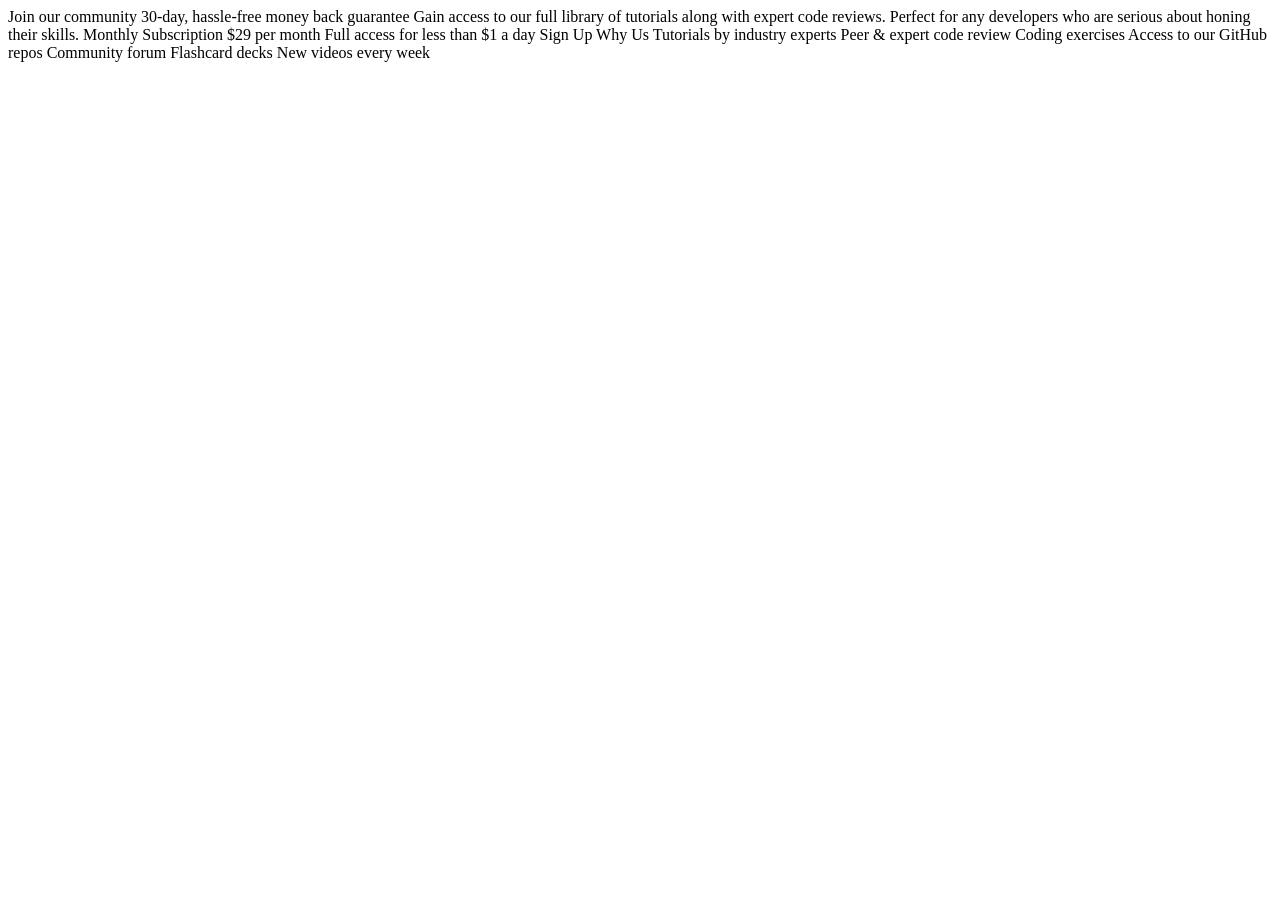
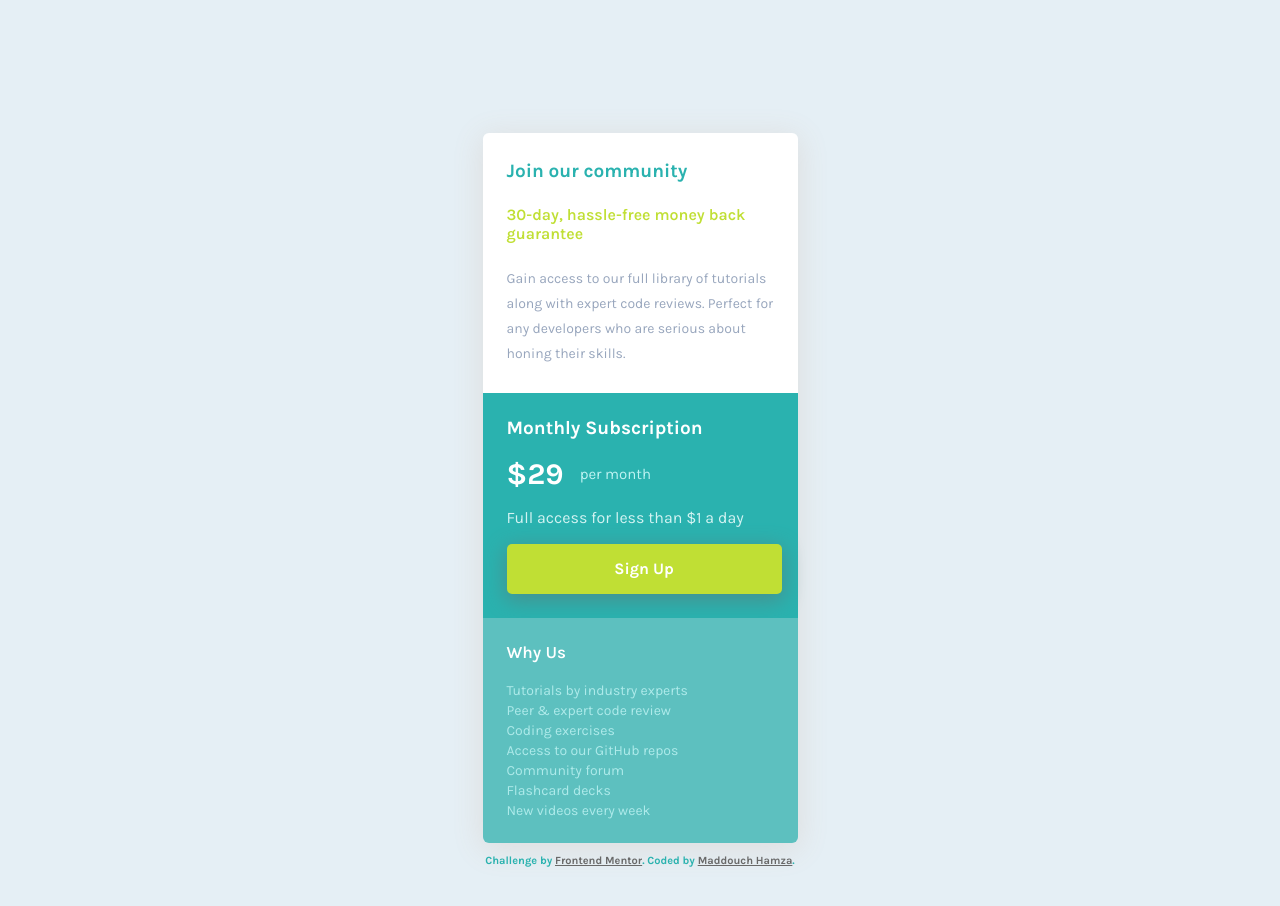
Before and after one commit to Maddouchhamza/single-price-grid-component-master, a plain HTML site: page index.html in a window 1280 px wide. Before the commit the page ends 800 px from the top, so only its background shows below. Drawn offline with Linux system fonts and the light colour scheme.

Commit message:
First approach done !!!

```diff
--- a/index.html
+++ b/index.html
@@ -12,39 +12,56 @@
 </head>
 
 <body>
-  Join our community
+  <main>
+    <section>
+      <div class="title">
+        Join our community
+      </div>
+      <div class="description">
+        30-day, hassle-free money back guarantee
+      </div>
+      <div class="resume">
+        Gain access to our full library of tutorials along with expert code reviews.
+        Perfect for any developers who are serious about honing their skills.
+      </div>
+    </section>
+    <section>
+      <div class="title">
+        Monthly Subscription
+      </div>
+      <div class="description">
+        <span>$29</span>
+        <div class="txt">per month</div>
+      </div>
+      <div class="resume">
+        Full access for less than $1 a day
+      </div>
+      <div class="button">
+        Sign Up
+      </div>
+    </section>
+    <section>
+      <div class="title">
+        Why Us
+      </div>
+      <div class="resume">
+        Tutorials by industry experts<br>
+        Peer & expert code review<br>
+        Coding exercises<br>
+        Access to our GitHub repos<br>
+        Community forum<br>
+        Flashcard decks<br>
+        New videos every week<br>
+      </div>
+    </section>
+  </main>
 
-  30-day, hassle-free money back guarantee
-
-  Gain access to our full library of tutorials along with expert code reviews.
-  Perfect for any developers who are serious about honing their skills.
-
-  Monthly Subscription
-
-  &dollar;29 per month
-
-  Full access for less than &dollar;1 a day
-
-  Sign Up
-
-  Why Us
-
-  Tutorials by industry experts
-  Peer &amp; expert code review
-  Coding exercises
-  Access to our GitHub repos
-  Community forum
-  Flashcard decks
-  New videos every week
-
-  <!-- <footer>
+  <footer>
     <p class="attribution">
       Challenge by <a href="https://www.frontendmentor.io?ref=challenge" target="_blank">Frontend Mentor</a>.
-      Coded by <a href="#">Your Name Here</a>.
+      Coded by <a href="https://github.com/Maddouchhamza">Maddouch Hamza</a>.
     </p>
-      .attribution { font-size: 11px; text-align: center; }
-      .attribution a { color: hsl(228, 45%, 44%); }
-  </footer> -->
+  </footer>
 </body>
 
 </html>
--- a/style.css
+++ b/style.css
@@ -1 +1,126 @@
 @import url('https://fonts.googleapis.com/css2?family=Barlow+Semi+Condensed:wght@200;300;400;500;600;700&family=Big+Shoulders+Display:wght@700&family=Inter:wght@400;700&family=Karla:wght@400;500;600;700&family=Kumbh+Sans:wght@400;500;600;700&family=Lexend+Deca:wght@100;200;300;400&family=Outfit:wght@100;300;400;600&family=Poppins:wght@300;400;500;600;700&family=Raleway:wght@300;400;500;600;700;800;900&family=Red+Hat+Display:wght@300;400;500;700;900&family=Rubik:wght@300;400;500;600;700&display=swap');
+
+body{
+    height: 120vh;
+    display: flex;
+    flex-direction: column;
+    justify-content: center;
+    align-items: center;
+    background-color: hsl(204, 43%, 93%);
+    font-family: "Karla", sans-serif;
+}
+main{
+    display: grid;
+    grid-template-columns: 315px;
+    grid-template-rows: 260px 225px 225px;
+    justify-items: stretch;
+    border-radius: 6px;
+    box-shadow: 0px 5px 30px 2px hsl(0, 0%, 87%);
+}
+
+section:first-child{
+    background-color: white;
+    border-radius: 6px 6px 0px 0px;
+    display: flex;
+    flex-direction: column;
+    justify-content: center;
+    justify-content: space-around;
+    padding-left: 1.5rem;
+    padding-right: 1rem;
+    padding-top: 1rem;
+    padding-bottom: 1rem;
+}
+section:first-child .title{
+    color: hsl(179, 62%, 43%);
+    font-weight: 700;
+    font-size: 19px;
+}
+section:first-child .description{
+    color: hsl(71, 73%, 54%);
+    font-weight: 600;
+    font-size: 16px;
+}
+section:first-child .resume{
+    color: hsl(218, 22%, 67%);
+    font-weight: 400;
+    font-size: 14px;
+    line-height: 25px;
+}
+
+section:nth-child(2){
+    background-color: hsl(179, 62%, 43%);
+    display: flex;
+    flex-direction: column;
+    justify-content: center;
+    justify-content: space-around;
+    padding-left: 1.5rem;
+    padding-right: 1rem;
+    padding-top: 1rem;
+    padding-bottom: 1rem;
+}
+section:nth-child(2) .title{
+    color: white;
+    font-weight: 700;
+    font-size: 19px;
+
+}
+section:nth-child(2) .description{
+    color: hsl(179, 69%, 85%);
+    font-size: 15px;
+    font-weight: 400;
+    display: flex;
+    align-items: center;
+}
+span{
+    color: white;
+    font-size: 30px;
+    font-weight: 700;
+    margin-right: 1rem;
+}
+section:nth-child(2) .resume{
+    color: hsl(178, 58%, 89%);
+    font-weight: 400;
+    font-size: 16px;
+}
+.button{
+    background-color: hsl(71, 73%, 54%);
+    border-radius: 5px;
+    color: white;
+    font-weight: 700;
+    height: 50px;
+    display: flex;
+    justify-content: center;
+    align-items: center;
+    box-shadow: 0px 5px 20px 2px hsl(179, 36%, 42%);
+}
+
+section:nth-child(3){
+    background-color: hsl(179, 44%, 56%);
+    border-radius: 0px 0px 6px 6px;
+    padding-left: 1.5rem;
+    padding-right: 1rem;
+    padding-top: 1.5rem;
+}
+section:nth-child(3) .title{
+    color: white;
+    font-weight: 600;
+    font-size: 17px;
+    padding-bottom: 1.2rem;
+}
+section:nth-child(3) .resume{
+    color: hsl(180, 58%, 80%);
+    font-size: 14px;
+    line-height: 20px;
+}
+
+
+.attribution{
+    color: hsl(179, 62%, 43%);
+    font-size: 11px;
+    font-weight: 700;
+    text-align: center;
+    margin-bottom: -60px;
+}
+.attribution a{
+    color: hsl(0, 0%, 41%);
+}
```
